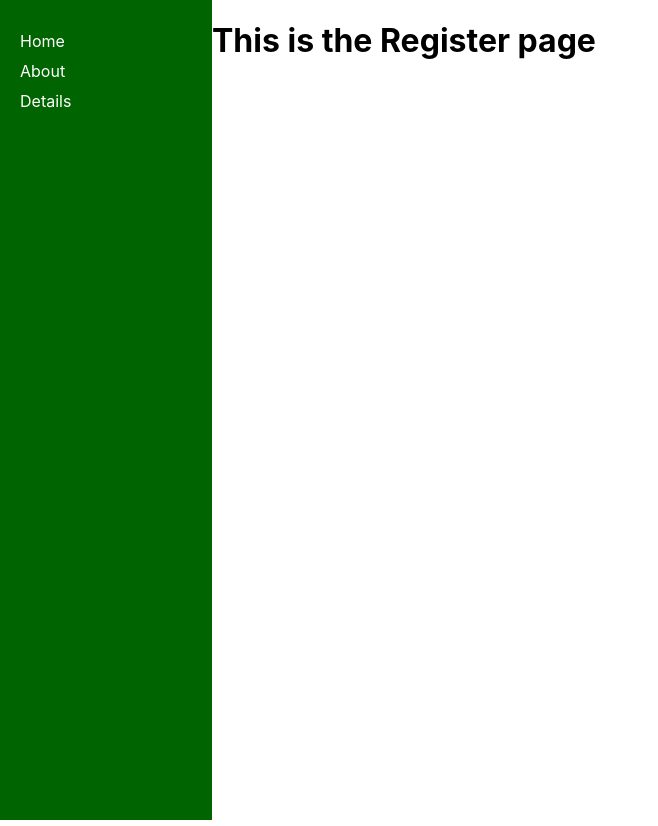
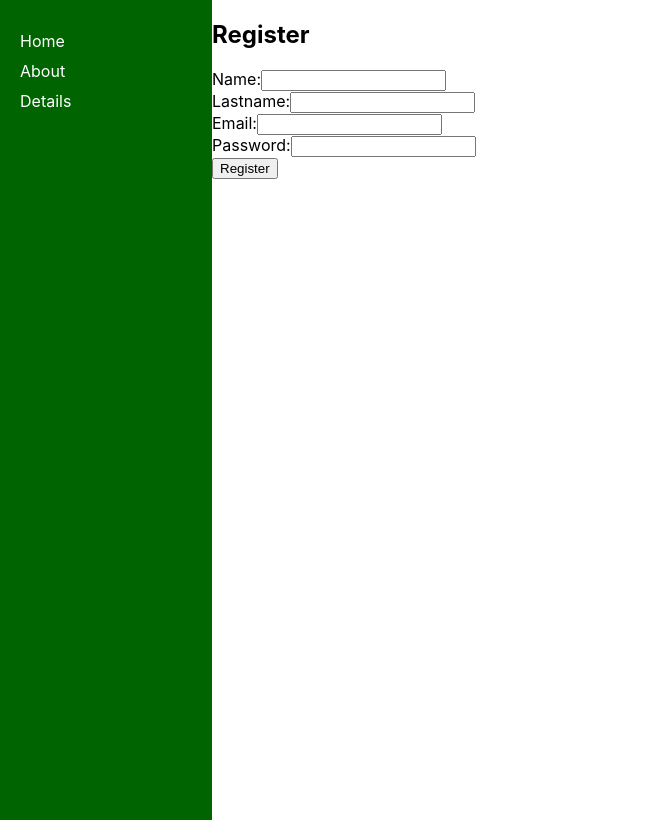
Before and after one commit to alekuzel/moodTrackerFront, a React (Create React App) app in the folder moodtrackerfront/: page /register in a window 1280 px wide. Shown: the whole page, without its empty margins (0-658 px from the left). Built offline with nearby package versions, Linux system fonts and the light colour scheme.

Commit message:
register user page

```diff
--- a/moodtrackerfront/src/pages/RegisterPage.js
+++ b/moodtrackerfront/src/pages/RegisterPage.js
@@ -1,8 +1,69 @@
+import React, { useState } from 'react';
+import { useNavigate } from 'react-router-dom';
 
-import React from 'react';
+function RegistrationPage() {
+  const navigate = useNavigate(); // Hook for navigation
+  const [formData, setFormData] = useState({
+    name: '',
+    lastname: '',
+    email: '',
+    password: ''
+  });
 
-function Register() {
-  return <h1>This is the Register page</h1>;
+  const handleChange = (e) => {
+    const { name, value } = e.target;
+    setFormData(prevState => ({
+      ...prevState,
+      [name]: value
+    }));
+  };
+
+  const handleSubmit = async (e) => {
+    e.preventDefault();
+    try {
+      const response = await fetch('http://localhost:3000/users', {
+        method: 'POST',
+        headers: {
+          'Content-Type': 'application/json'
+        },
+        body: JSON.stringify(formData)
+      });
+      if (response.ok) {
+        // Registration successful, navigate to login page
+        navigate('/login');
+      } else {
+        // Handle registration error
+        console.error('Registration failed');
+      }
+    } catch (error) {
+      console.error('Error registering user:', error);
+    }
+  };
+
+  return (
+    <div>
+      <h2>Register</h2>
+      <form onSubmit={handleSubmit}>
+        <div>
+          <label>Name:</label>
+          <input type="text" name="name" value={formData.name} onChange={handleChange} />
+        </div>
+        <div>
+          <label>Lastname:</label>
+          <input type="text" name="lastname" value={formData.lastname} onChange={handleChange} />
+        </div>
+        <div>
+          <label>Email:</label>
+          <input type="email" name="email" value={formData.email} onChange={handleChange} />
+        </div>
+        <div>
+          <label>Password:</label>
+          <input type="password" name="password" value={formData.password} onChange={handleChange} />
+        </div>
+        <button type="submit">Register</button>
+      </form>
+    </div>
+  );
 }
 
-export default Register;
+export default RegistrationPage;
```
